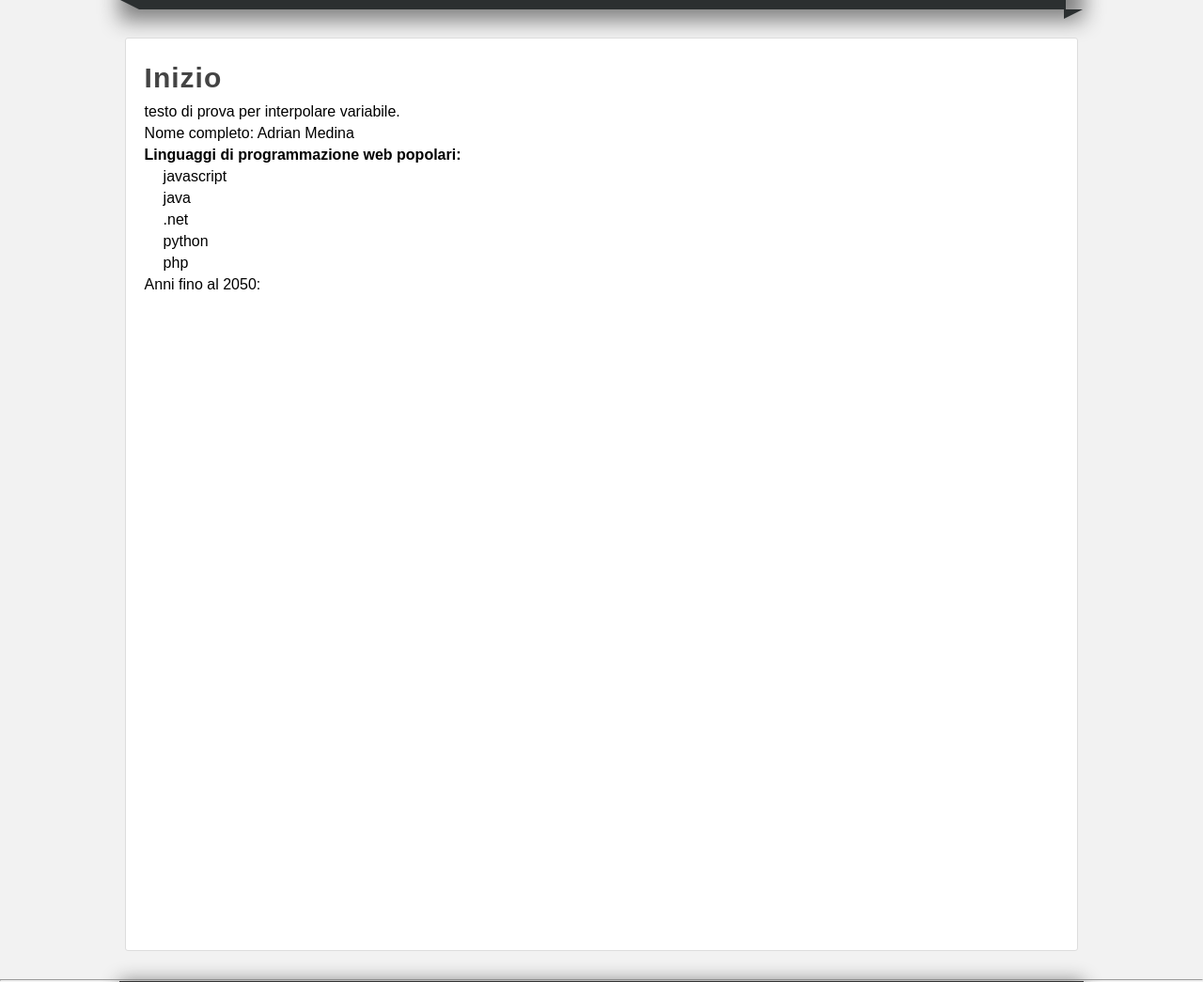
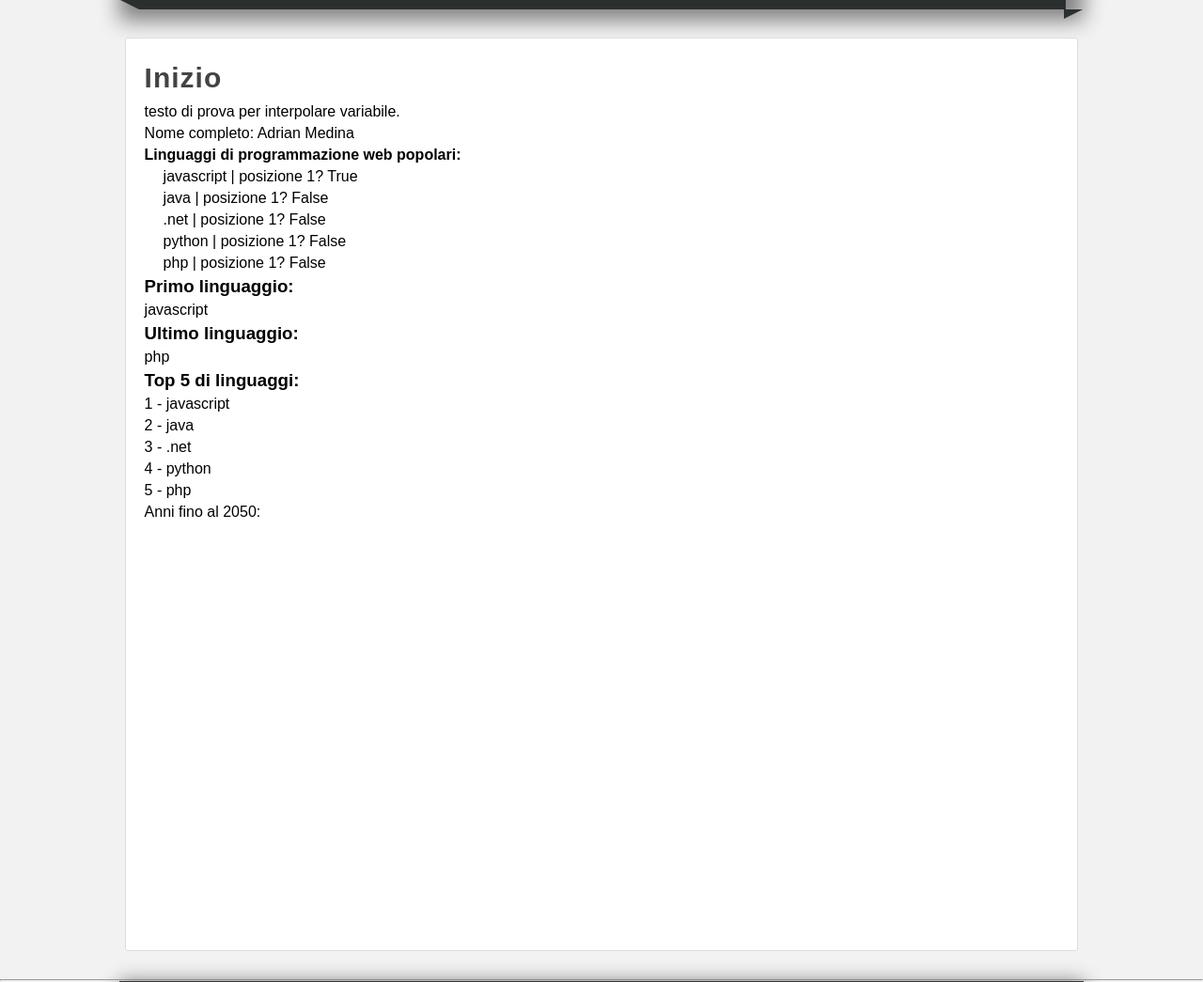
Before and after one commit to amedina14/master-python, a Django app: page / in a window 1280 px wide. Shown: the part 182-1227 px from the top of the page at 94% size. Run offline with Django 3.2, Linux system fonts and the light colour scheme.

Commit message:
funzionalità aggiuntive dei cicli nelle template

```diff
--- a/22-Django-beginnings/imparandoDjango/myapp/templates/inizio.html
+++ b/22-Django-beginnings/imparandoDjango/myapp/templates/inizio.html
@@ -20,9 +20,32 @@
 <strong>Linguaggi di programmazione web popolari: </strong>
 <ul id="linguaggi-prog">
 {% for language in languages %}
-    <p>{{language}}</p>
+    <p>{{language}} | posizione 1? {{forloop.first}}</p>
+{% empty %}
+    <em>Non ci sono linguaggi disponibili.</em>
 {% endfor %}
 </ul>
+
+<h3>Primo linguaggio:</h3>
+{% for i in languages %}
+    {% if forloop.first %}
+        <p>{{i}}</p>
+    {% endif %}
+{% endfor %}
+
+<h3>Ultimo linguaggio:</h3>
+{% for i in languages %}
+    {% if forloop.last %}
+        <p>{{i}}</p>
+    {% endif %}
+{% endfor %}
+
+<h3>Top 5 di linguaggi:</h3>
+{% for i in languages %}
+    {# si può iniziare a contare da 0 con .counter0 #}
+    {# Esiste anche .revcounter e .revcounter0 che inverte il contatore. #}
+    <p>{{forloop.counter}} - {{i}}</p>
+{% endfor %}
 
 <p>Anni fino al 2050:</p>
 <ul>
```
